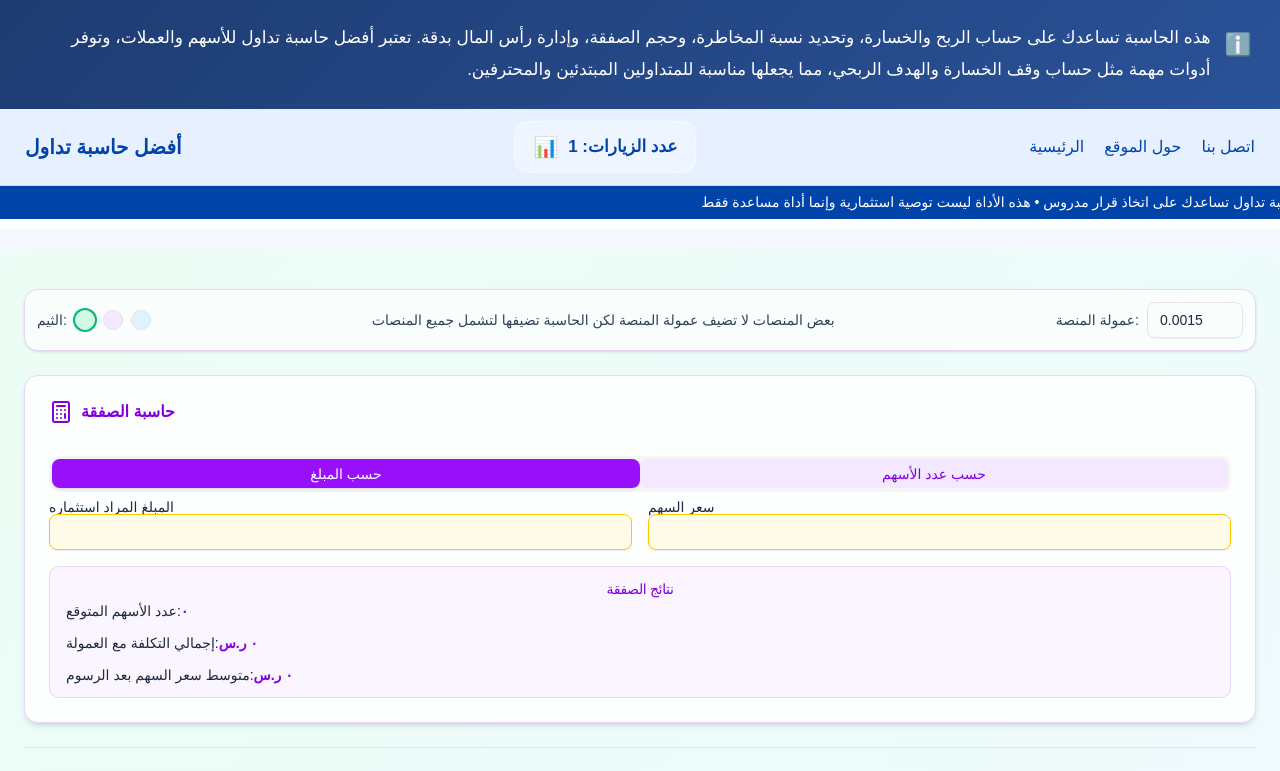
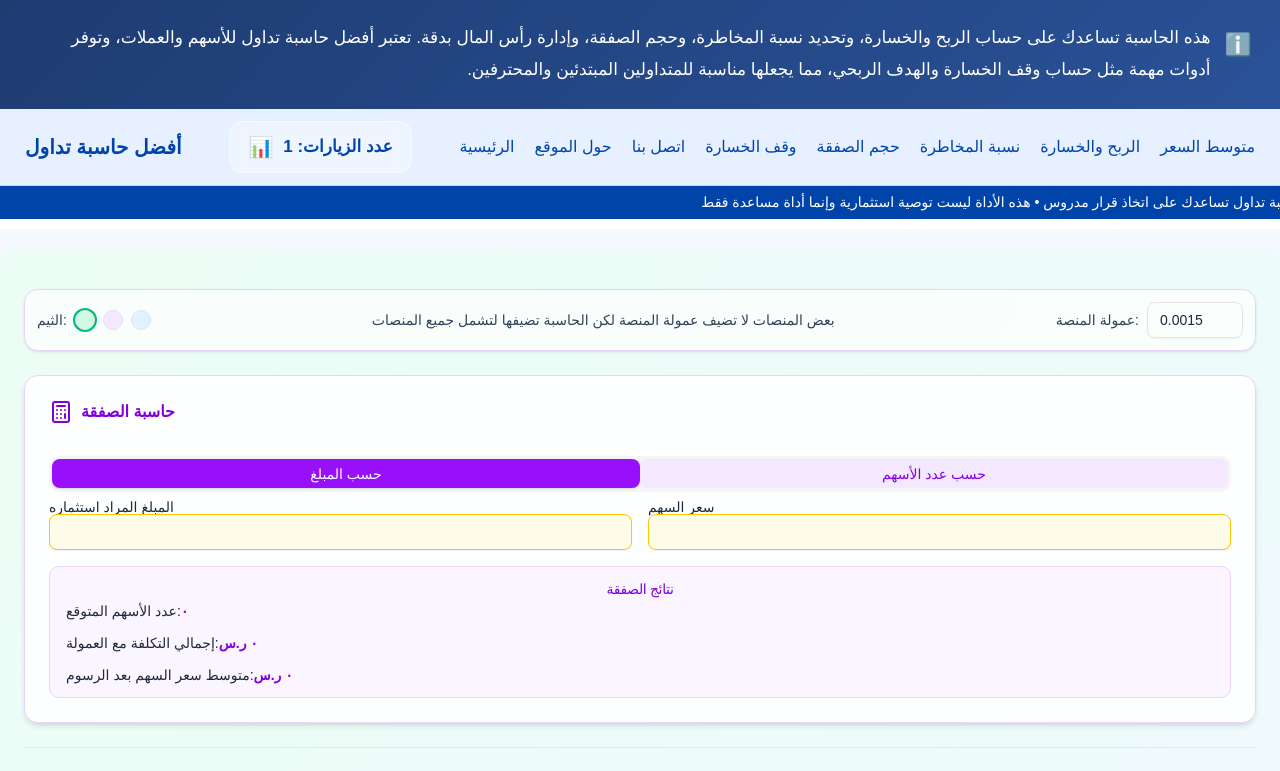
Before and after one commit to drishinnawy/tadawul-calculator-web, a Next.js app: page / in a window 1280 px wide. Shown: the top 771 px of the page. Built offline with nearby package versions, Linux system fonts and the light colour scheme; no server answers; the database is empty.

Commit message:
Refactor navbar structure and links

```diff
--- a/src/pages/index.tsx
+++ b/src/pages/index.tsx
@@ -127,11 +127,37 @@ const Home: NextPage = () => {
     <a href="/about" style={{ color: "#0044aa", textDecoration: "none" }}>
       حول الموقع
     </a>
+    <a href="/contact" style={{ color: "#0044aa", textDecoration: "none" }}>
+      اتصل بنا
+    </a>
+
+    {/* روابط الحاسبات الجديدة */}
+    <a href="/stop-loss" style={{ color: "#0044aa", textDecoration: "none" }}>
+      وقف الخسارة
+    </a>
     <a
-            href="/contact"
+      href="/position-size"
       style={{ color: "#0044aa", textDecoration: "none" }}
     >
-            اتصل بنا
+      حجم الصفقة
+    </a>
+    <a
+      href="/risk-percentage"
+      style={{ color: "#0044aa", textDecoration: "none" }}
+    >
+      نسبة المخاطرة
+    </a>
+    <a
+      href="/profit-loss"
+      style={{ color: "#0044aa", textDecoration: "none" }}
+    >
+      الربح والخسارة
+    </a>
+    <a
+      href="/average-price"
+      style={{ color: "#0044aa", textDecoration: "none" }}
+    >
+      متوسط السعر
     </a>
   </div>
 </nav>
```
Lines whose indentation alone changed are shown as unchanged.
